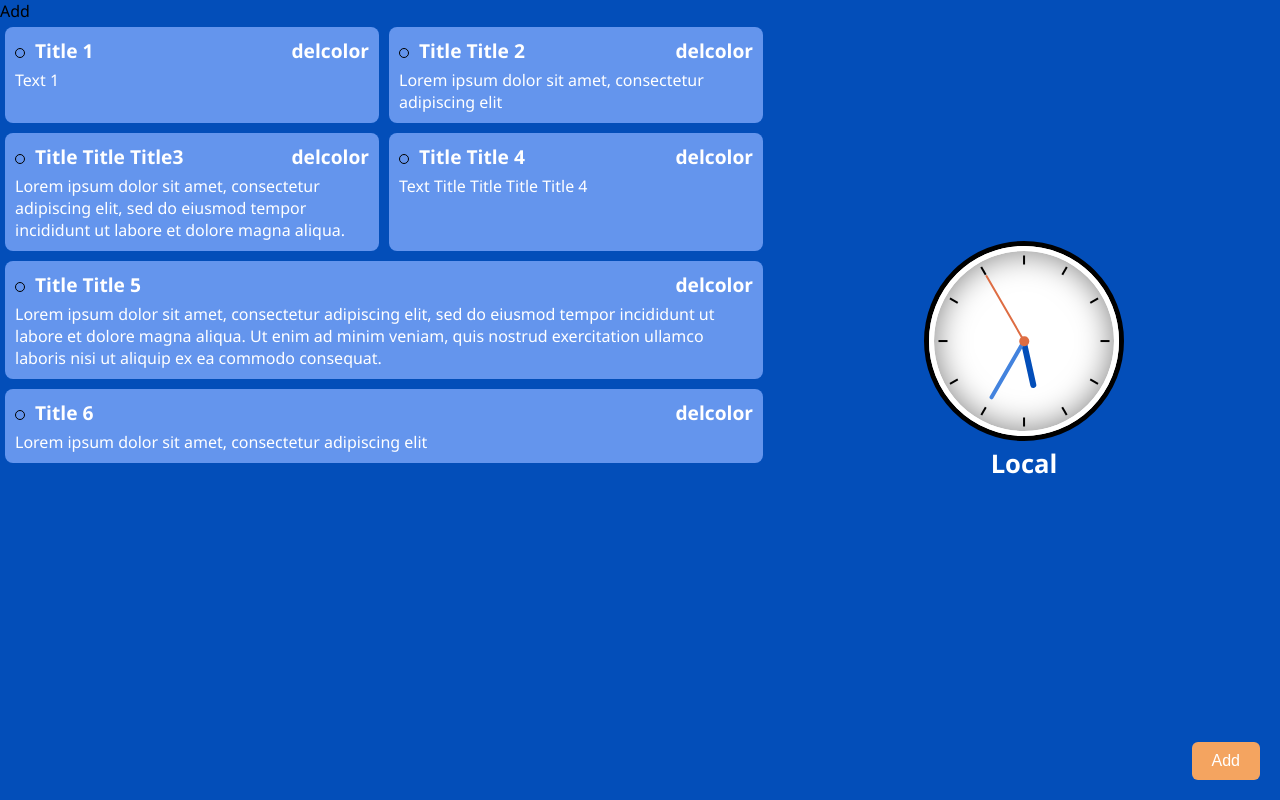
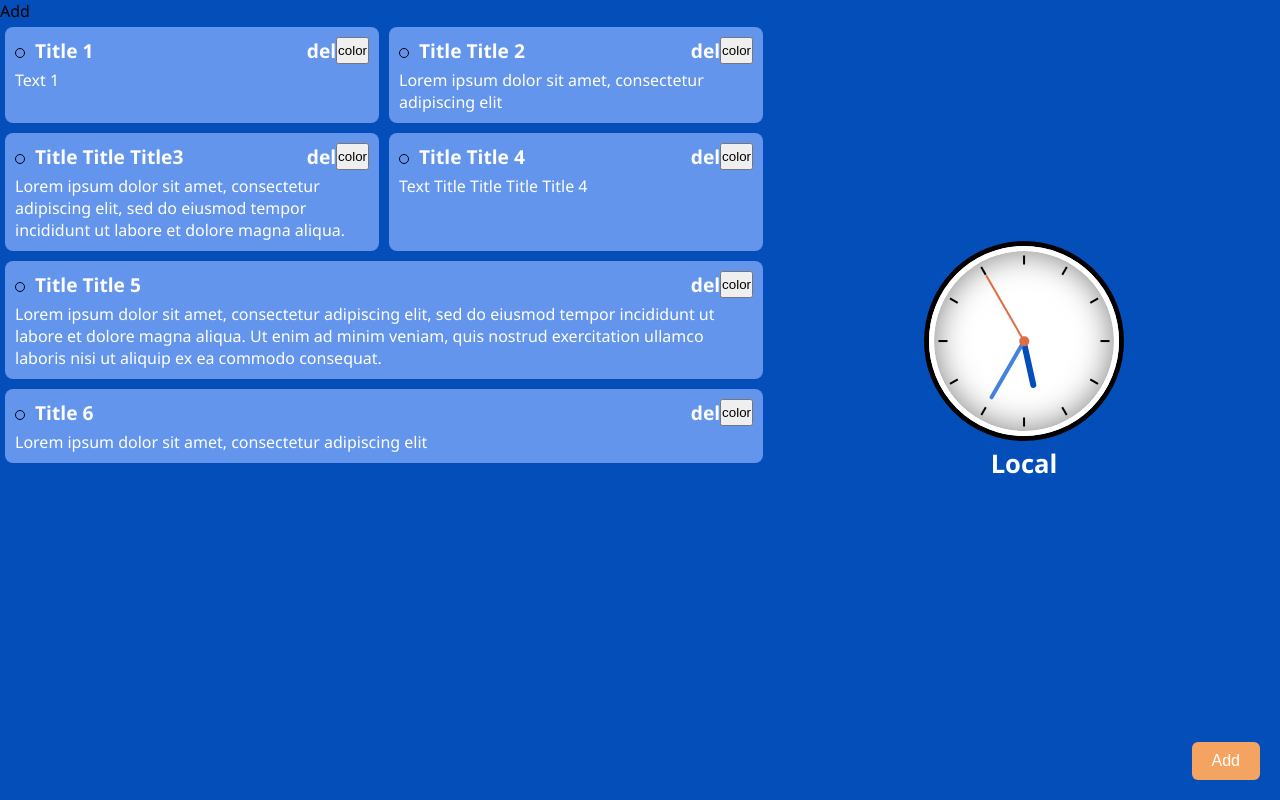
Before and after one commit to askhatxx/organizer-app, a React (Create React App) app: page / in a window 1280 px wide. Built offline with nearby package versions, Linux system fonts and the light colour scheme.

Commit message:
Commit 11

```diff
--- a/src/components/App.js
+++ b/src/components/App.js
@@ -22,11 +22,14 @@ export default class App extends Component {
             {city: 'New York', timezone: '-5'}
         ];
 
+        this.colorsNote = ['default', 'green', 'red', 'blue'];
+
         const initialClock = {
             type: 'analog',
             city: 'Local',
             timezone: 'local'
         };
+
         const notes = localStorage.getItem('notes') ? JSON.parse(localStorage.getItem('notes')) : notesTemp;
         const clock = localStorage.getItem('clock') ? JSON.parse(localStorage.getItem('clock')) : [initialClock];
 
@@ -97,6 +100,7 @@ export default class App extends Component {
                 <div className='box-1'>
                     <Notes
                         notes={notes}
+                        colorsNote={this.colorsNote}
                         addNote={this.addNote}
                         removeNote={this.removeNote}
                         changeFlagNote={this.changeFlagNote}
--- /dev/null
+++ b/src/components/NoteAdd.js
@@ -0,0 +1,77 @@
+import React, {Component} from 'react';
+
+export default class NoteAdd extends Component {
+    state = {
+        formTitle: '',
+        formText: '',
+        showForm: false
+    }
+
+    handleChange = (e) => {
+        this.setState({
+            [e.target.name]: e.target.value
+        })
+    }
+
+    handleSubmit = (e) => {
+        e.preventDefault();
+        this.props.addNote({
+            title: this.state.formTitle,
+            text: this.state.formText,
+            flag: false,
+            color: 'default'
+        });
+        this.setState({
+            formTitle: '',
+            formText: '',
+            showForm: false
+        });
+    }
+
+    closeForm = () => {
+        this.setState({
+            showForm: false
+        })
+    }
+
+    renderForm() {
+        return (
+            <div className='box-notes-add'>
+                <form onSubmit={this.handleSubmit}>
+                    <input
+                        name='formTitle'
+                        type='text'
+                        placeholder='Title'
+                        value={this.state.formTitle}
+                        onChange={this.handleChange}
+                    />
+                    <textarea
+                        name='formText'
+                        placeholder='Text'
+                        value={this.state.formText}
+                        onChange={this.handleChange}
+                    />
+                    <div>
+                        <button type='submit'>Send</button>
+                        <button type='button' onClick={this.closeForm}>Cancel</button>
+                    </div>
+                </form>
+            </div>
+        )
+    }
+
+    toggleForm = () => {
+        this.setState({
+            showForm: !this.state.showForm
+        })
+    }
+
+    render() {
+        return (
+            <div>
+                <div onClick={this.toggleForm}>Add</div>
+                {this.state.showForm && this.renderForm()}
+            </div>
+        )
+    }
+}
--- a/src/components/Notes.js
+++ b/src/components/Notes.js
@@ -1,51 +1,56 @@
 import React, {Component} from 'react';
+import NoteAdd from './NoteAdd';
 
 export default class Notes extends Component {
     state = {
-        formTitle: '',
-        formText: '',
-        showForm: false,
         noteColor: null
     }
 
-    handleChange = (e) => {
-        this.setState({
-            [e.target.name]: e.target.value
-        })
-    }
-
-    handleSubmit = (e) => {
-        e.preventDefault();
-        this.props.addNote({title: this.state.formTitle, text: this.state.formText, flag: false, color: 'default'});
-        this.setState({
-            formTitle: '',
-            formText: '',
-            showForm: false
+    showColorMenu = (event) => {
+        const num = +event.target.name;
+        this.setState({ noteColor: num }, () => {
+            document.addEventListener('click', this.hideColorMenu);
         });
     }
 
-    renderForm() {
+    hideColorMenu = (event) => {
+        if (!this.dropdownMenu.contains(event.target)) {
+            this.setState({ noteColor: null }, () => {
+                document.removeEventListener('click', this.hideColorMenu);
+            });
+        }
+    }
+
+    renderNoteTitleOptions(index) {
+        const colorsItems = this.props.colorsNote.map((color) => {
+            return (
+                <div key={color}>
+                    <div
+                        className={`color ${color}`}
+                        onClick={() => this.props.changeColorNote(index, color)}
+                    ></div>
+                </div>
+            )
+        });
+
+        const colorBox = this.state.noteColor === index
+        ?
+        <div
+            ref={(element) => {
+                this.dropdownMenu = element;
+            }}
+            className='colors'
+        >
+            {colorsItems}
+        </div>
+        :
+        null;
+
         return (
-            <div className='box-notes-add'>
-                <form onSubmit={this.handleSubmit}>
-                    <input
-                        name='formTitle'
-                        type='text'
-                        placeholder='Title'
-                        value={this.state.formTitle}
-                        onChange={this.handleChange}
-                    />
-                    <textarea
-                        name='formText'
-                        placeholder='Text'
-                        value={this.state.formText}
-                        onChange={this.handleChange}
-                    />
-                    <div>
-                        <button type='submit'>Send</button>
-                        <button type='button' onClick={this.closeForm}>Cancel</button>
-                    </div>
-                </form>
+            <div className='note-title-options'>
+                <div onClick={() => this.props.removeNote(index)}>del</div>
+                <button name={index} onClick={this.showColorMenu}>color</button>
+                {colorBox}
             </div>
         )
     }
@@ -58,32 +63,6 @@ export default class Notes extends Component {
                 onClick={() => this.props.changeFlagNote(index)}
                 className={clazz}
             ></span>
-        )
-    }
-
-    handleNoteColor = (index) => {
-        this.setState({
-            noteColor: index === this.state.noteColor ? null : index
-        })
-    }
-
-    renderNoteTitleOptions(index) {
-        const colors = ['default', 'green', 'red', 'blue'];
-        const colorsItems = colors.map((color) => {
-            return (
-                <div key={color}>
-                    <div className={`color ${color}`} onClick={() => this.props.changeColorNote(index, color)}></div>
-                </div>
-            )
-        });
-        const colorBox = this.state.noteColor === index ? <div className='colors'>{colorsItems}</div> : null;
-
-        return (
-            <div className='note-title-options'>
-                <div onClick={() => this.props.removeNote(index)}>del</div>
-                <div onClick={() => this.handleNoteColor(index)}>color</div>
-                {colorBox}
-            </div>
         )
     }
 
@@ -115,26 +94,16 @@ export default class Notes extends Component {
         return notesList;
     }
 
-    closeForm = () => {
-        this.setState({
-            showForm: false
-        })
-    }
-
-    toggleForm = () => {
-        this.setState({
-            showForm: !this.state.showForm
-        })
-    }
-
     render() {
         const notes = this.renderNotes(this.props.notes);
-        const form = this.state.showForm ? this.renderForm() : null;
         return (
             <div className='box-notes'>
-                <div className='box-notes-options'><span onClick={this.toggleForm}>Add</span></div>
-                <div className='box-notes-list'>{notes}</div>
-                {form}
+                <div className='box-notes-options'>
+                    <NoteAdd addNote={this.props.addNote}/>
+                </div>
+                <div className='box-notes-list'>
+                    {notes}
+                </div>
             </div>
         )
     }
--- a/src/index.css
+++ b/src/index.css
@@ -261,7 +261,6 @@ body {
 .colors .blue {background: blue;}
 
 .box-notes-add {
-    position: absolute;
     position: fixed;
     left: 10%;
     bottom: 10px;
@@ -271,6 +270,7 @@ body {
     background: #fff;
     border-radius: 10px;
     padding: 10px;
+    z-index: 400;
 }
 .box-notes-add input,
 .box-notes-add textarea {
```
